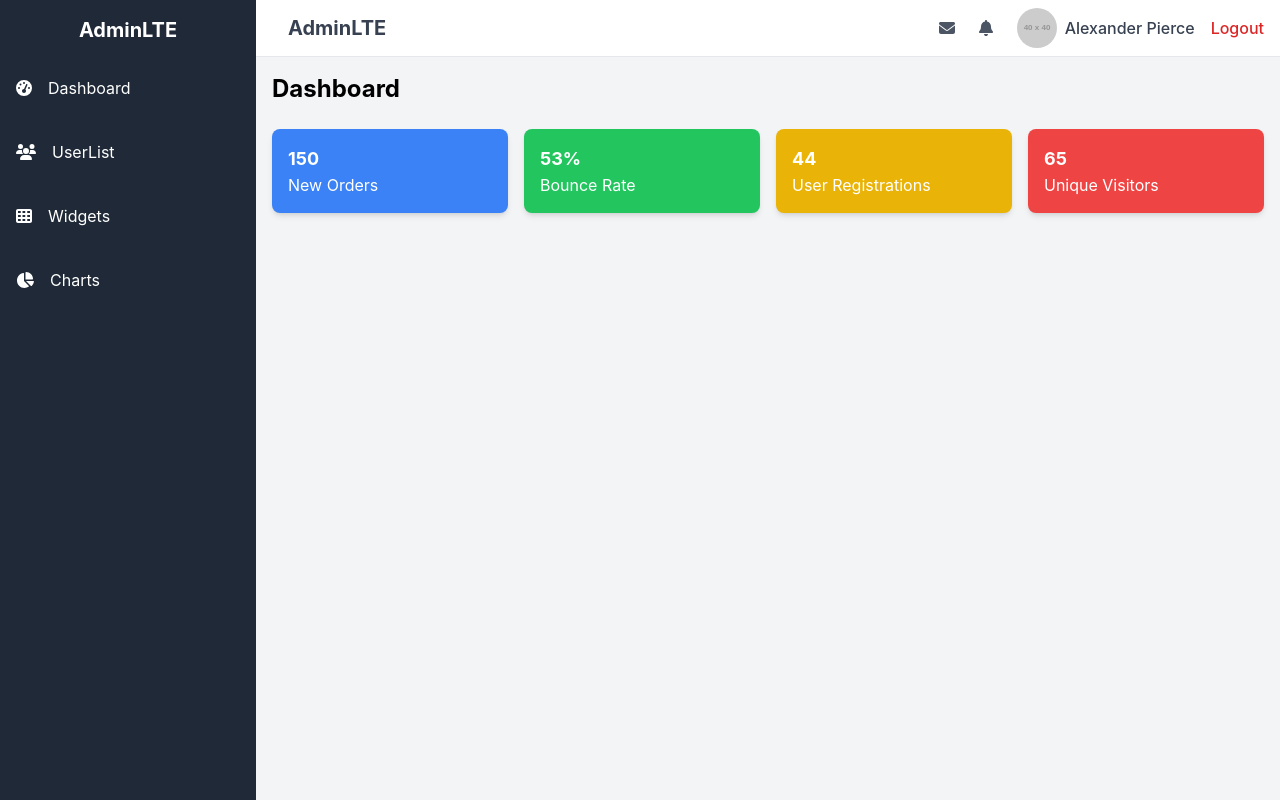
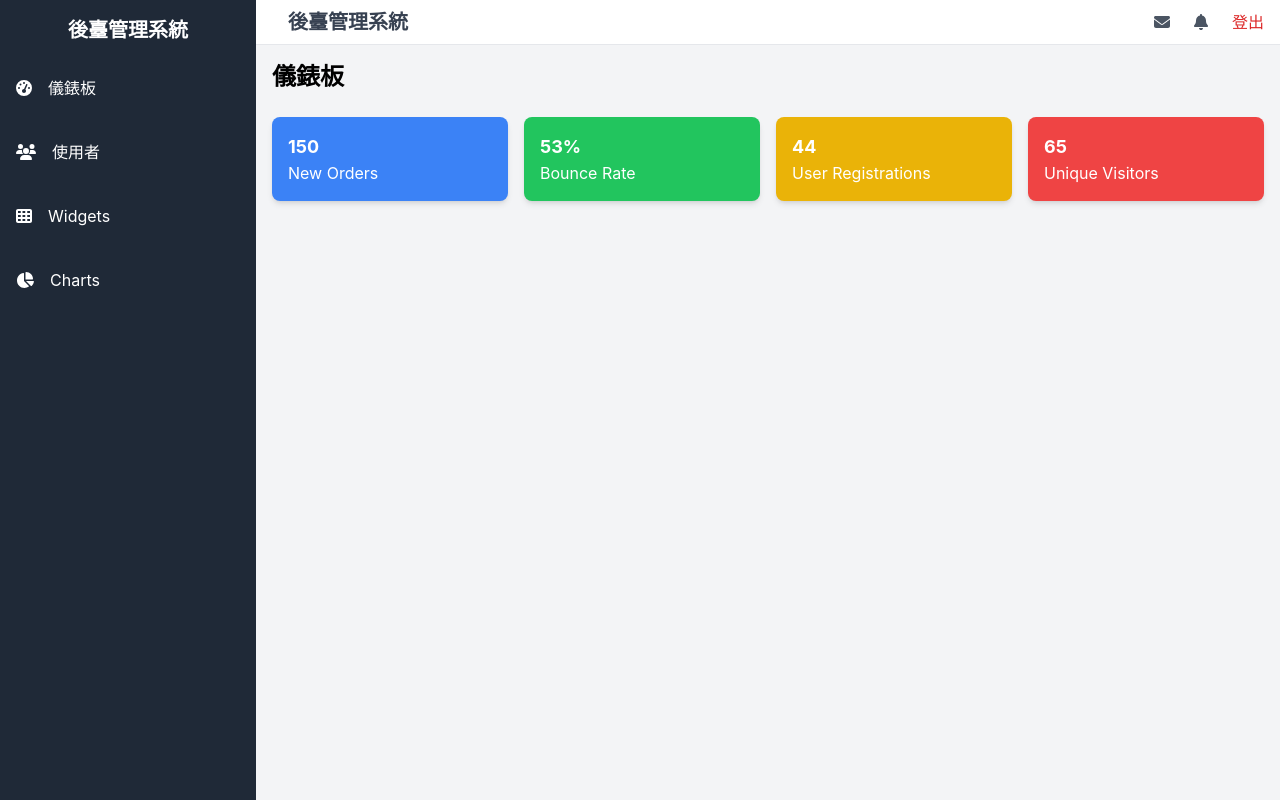
Before and after one commit to eatmilk36/GuiGe, a React (Create React App) app in the folder frontend/: page / in a window 1280 px wide. Built offline with nearby package versions, Linux system fonts and the light colour scheme; sample sign-in values are in the browser's storage.

Commit message:
[frontend] 改成中文，i18n有空再做

```diff
--- a/frontend/src/components/Sidebar.tsx
+++ b/frontend/src/components/Sidebar.tsx
@@ -17,18 +17,18 @@ const Sidebar: React.FC<SidebarProps> = ({ isOpen, toggleSidebar }) => {
                     isOpen ? 'translate-x-0' : '-translate-x-full'
                 } transition-transform duration-300 ease-in-out lg:translate-x-0 lg:relative`}
             >
-                <div className="p-4 text-center text-xl font-bold">AdminLTE</div>
+                <div className="p-4 text-center text-xl font-bold">後臺管理系統</div>
                 <ul className="space-y-2">
                     <li>
                         <Link to="/dashboard" className="flex items-center p-4 hover:bg-gray-700">
                             <FontAwesomeIcon icon="tachometer-alt" className="mr-4" />
-                            Dashboard
+                            儀錶板
                         </Link>
                     </li>
                     <li>
                         <Link to="/users" className="flex items-center p-4 hover:bg-gray-700">
                             <FontAwesomeIcon icon={faUsers} className="mr-4" />
-                            UserList
+                           使用者
                         </Link>
                     </li>
                     <li>
--- a/frontend/src/components/TopNavbar.tsx
+++ b/frontend/src/components/TopNavbar.tsx
@@ -23,7 +23,7 @@ const TopNavbar: React.FC<TopNavbarProps> = ({ toggleSidebar }) => {
                 >
                     <FontAwesomeIcon icon="bars" />
                 </button>
-                <h1 className="text-xl font-bold text-gray-700">AdminLTE</h1>
+                <h1 className="text-xl font-bold text-gray-700">後臺管理系統</h1>
             </div>
             <div className="flex items-center space-x-6">
                 <button className="text-gray-600 hover:text-black">
@@ -33,19 +33,19 @@ const TopNavbar: React.FC<TopNavbarProps> = ({ toggleSidebar }) => {
                     <FontAwesomeIcon icon="bell" />
                 </button>
                 <div className="flex items-center space-x-4">
-                    <div className="flex items-center space-x-2">
-                        <img
-                            src="https://via.placeholder.com/40"
-                            alt="User Avatar"
-                            className="w-10 h-10 rounded-full"
-                        />
-                        <span className="text-gray-700 font-medium">Alexander Pierce</span>
-                    </div>
+                    {/*<div className="flex items-center space-x-2">*/}
+                    {/*    <img*/}
+                    {/*        src="https://via.placeholder.com/40"*/}
+                    {/*        alt="User Avatar"*/}
+                    {/*        className="w-10 h-10 rounded-full"*/}
+                    {/*    />*/}
+                    {/*    <span className="text-gray-700 font-medium">Alexander Pierce</span>*/}
+                    {/*</div>*/}
                     <button
                         onClick={handleLogout}
                         className="text-red-600 hover:text-red-800 font-medium focus:outline-none"
                     >
-                        Logout
+                        登出
                     </button>
                 </div>
             </div>
--- a/frontend/src/pages/Dashboard.tsx
+++ b/frontend/src/pages/Dashboard.tsx
@@ -3,7 +3,7 @@ import React from 'react';
 const Dashboard: React.FC = () => {
     return (
         <div>
-            <h1 className="text-2xl font-bold mb-6">Dashboard</h1>
+            <h1 className="text-2xl font-bold mb-6">儀錶板</h1>
             <div className="grid grid-cols-4 gap-4">
                 <div className="bg-blue-500 text-white p-4 rounded-lg shadow-md">
                     <h2 className="text-lg font-bold">150</h2>
--- a/frontend/src/pages/User/UserListPage.tsx
+++ b/frontend/src/pages/User/UserListPage.tsx
@@ -56,27 +56,27 @@ const UserListPage: React.FC = () => {
     return (
         <Box p={3}>
             <Typography variant="h4" gutterBottom>
-                User List
+               使用者列表
             </Typography>
             {/* 搜尋框和新增按鈕的響應式佈局 */}
             <Box
                 display="flex"
-                flexDirection={{xs: 'column', sm: 'row'}}
+                flexDirection={{ xs: 'column', sm: 'row' }}
                 justifyContent="space-between"
-                gap={2}
+                gap={2} // 元素之間的間距
                 mb={2}
             >
                 <TextField
                     variant="outlined"
-                    placeholder="Search Users"
+                    placeholder="收尋使用者"
                     value={searchQuery}
                     onChange={(e) => setSearchQuery(e.target.value)}
-                    fullWidth
+                    // fullWidth
                 />
                 <Button
                     variant="contained"
                     color="primary"
-                    startIcon={<AddIcon/>}
+                    startIcon={<AddIcon />}
                     onClick={() => navigate('/add-user')}
                     sx={{
                         width: {
@@ -85,9 +85,8 @@ const UserListPage: React.FC = () => {
                         },
                     }}
                 >
-                   新增使用者
+                    新增使用者
                 </Button>
-
             </Box>
             {/* 表格容器 */}
             <TableContainer component={Paper} style={{overflowX: 'auto'}}>
```
